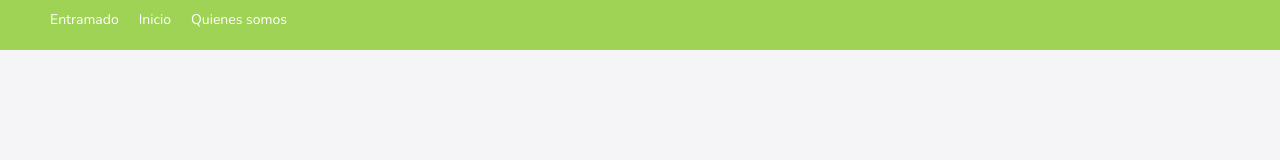
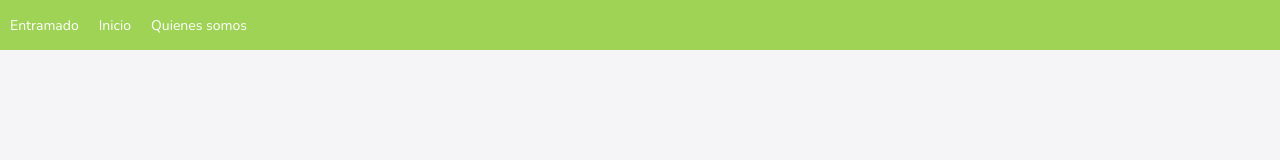
Before and after one commit to jvanpiccs/el-entramado, a Gatsby site: page / in a window 1280 px wide. Built offline with nearby package versions, Linux system fonts and the light colour scheme; Gatsby itself is replaced by a stand-in of ours.

Commit message:
falta corregir el router

```diff
--- a/src/pages/about.js
+++ b/src/pages/about.js
@@ -1,9 +1,10 @@
 import React from 'react';
 
-const AboutUs = () => {
+const AboutUs = (props) => {
     return (
         <div>
             <p>Quienes somos?</p>
+            <p>gelkasdmfoknasdof</p>
         </div>
     );
 };
--- a/src/pages/home.js
+++ b/src/pages/home.js
@@ -1,9 +1,9 @@
-import * as React from 'react';
+import React from 'react';
 
 function Home(props) {
     return (
         <div>
-            <p>Inicio</p>
+            <h1>Inicio</h1>
         </div>
     );
 }
--- a/src/pages/index.js
+++ b/src/pages/index.js
@@ -4,7 +4,8 @@ import '../style/styles.scss'
 import { BrowserRouter, Routes, Route } from "react-router-dom";
 import Layout from "./layout";
 import Home from "./home";
-import AboutUs from './about';
+import { AboutUs } from "./about";
+
 
 // markup
 const IndexPage = () => {
@@ -15,7 +16,7 @@ const IndexPage = () => {
         <Routes>
           <Route path="/" element={<Layout />}>
             <Route index element={<Home />} />
-            <Route path="about" element={<AboutUs />} />
+            <Route path="/about" element={<AboutUs />} />
           </Route>
         </Routes>
       </BrowserRouter>
--- a/src/pages/layout.js
+++ b/src/pages/layout.js
@@ -4,11 +4,9 @@ import { Link } from 'react-router-dom';
 function Layout(props) {
     return (
         <nav className='Nav'>
-            <ul>
-                <li><Link to='/'>Entramado</Link></li>
-                <li><Link to='/'>Inicio</Link></li>
-                <li><Link to='/about'>Quienes somos</Link></li>
-            </ul>
+            <Link to='/'>Entramado</Link>
+            <Link to='/'>Inicio</Link>
+            <Link to='/about'>Quienes somos</Link>
         </nav>
     );
 };
--- a/src/style/styles.scss
+++ b/src/style/styles.scss
@@ -21,19 +21,18 @@ body {
   .Nav {
     background-color: $green-color;
     color: $white-color;
-    margin-top: -14px;
     height: 50px;
-    ul {
-      display: flex;
-      list-style: none;
-      li {
-        padding: 10px;
-        a {
-          color: $white-color;
-          &:hover {
-            font-weight: 600;
-          }
-        }
+    display: flex;
+    align-items: center;
+    a {
+      padding: 10px;
+      color: $white-color;
+      &:hover {
+        animation: 0.5 all;
+        font-weight: 600;
+      }
+      &:focus-visible {
+        text-decoration: none;
       }
     }
   }
```
